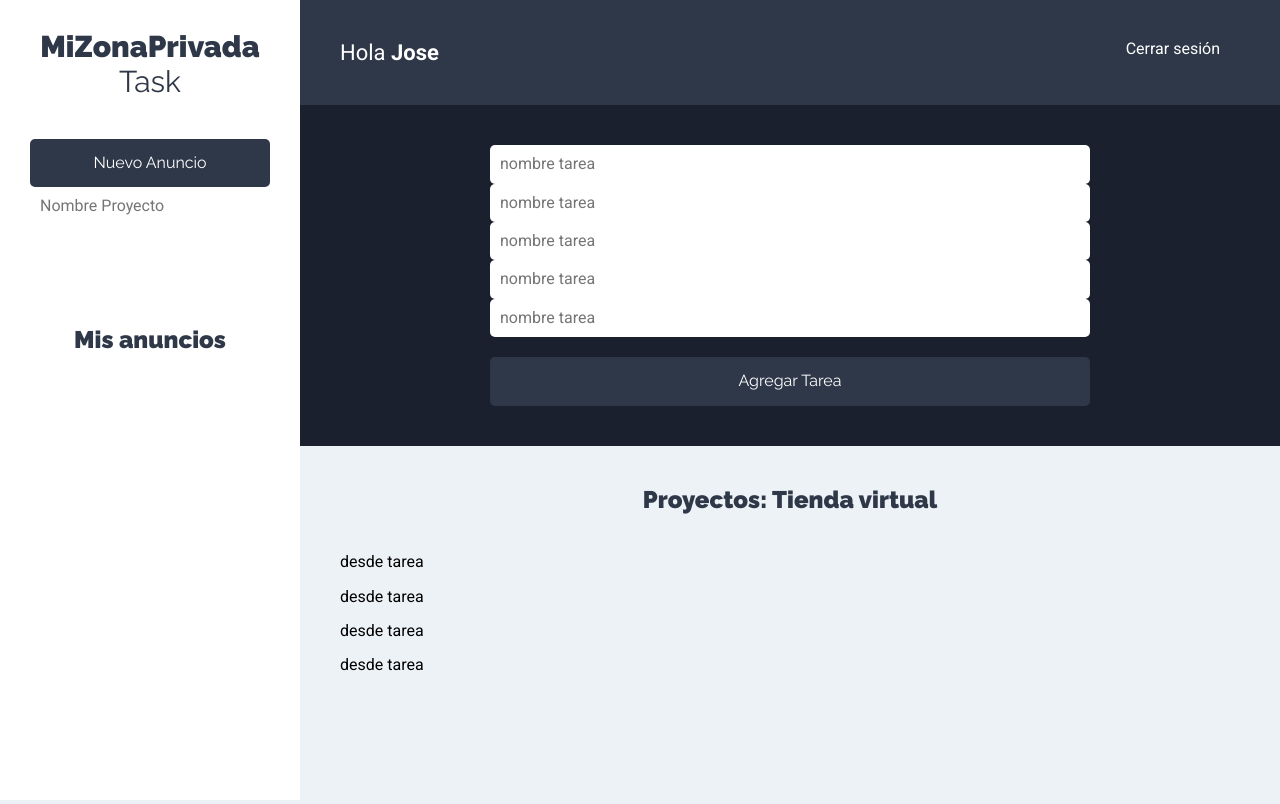
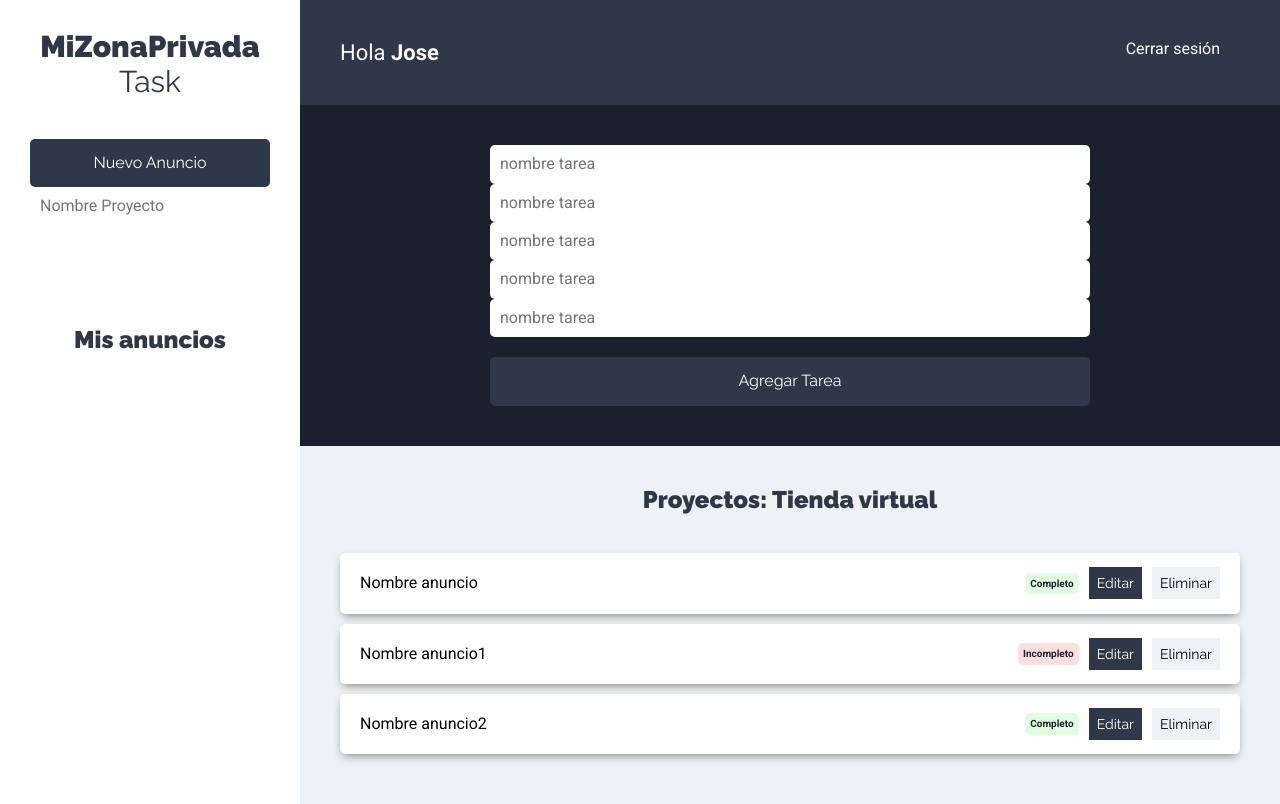
Before and after one commit to gradosj/wallafront, a React (Create React App) app: page /anuncios in a window 1280 px wide. Built offline with nearby package versions, Linux system fonts and the light colour scheme.

Commit message:
añadimos listados de anuncios

```diff
--- a/src/components/anuncios/ListadoAnuncios.js
+++ b/src/components/anuncios/ListadoAnuncios.js
@@ -5,21 +5,21 @@ const ListadoAnuncios = () => {
 
     const anuncios = [
         {nombre: 'Nombre anuncio', estado: true},
-        {nombre: 'Nombre anuncio1', estado: true},
+        {nombre: 'Nombre anuncio1', estado: false},
         {nombre: 'Nombre anuncio2', estado: true},
-        {nombre: 'Nombre anuncio3', estado: true},
+
     ];
   return (
     <Fragment>
       <h2>Proyectos: Tienda virtual</h2>
 
-      <ul className="listado-anuncios">
+      <ul className="listado-tarea">
           {anuncios.length === 0
             ? (<li className="misAnuncios"><p>No hay anuncios</p></li>)
-            : anuncios.map(misAnuncios => (
-                <MisAnuncios misAnuncios={anuncios}>
+            : anuncios.map(anuncios => (
+                <MisAnuncios misAnuncios={anuncios}/>
 
-                </MisAnuncios>
+
             ))
           }
       </ul>
--- a/src/components/anuncios/MisAnuncios.js
+++ b/src/components/anuncios/MisAnuncios.js
@@ -1,7 +1,54 @@
 import React from 'react'
 
-const MisAnuncios = () => {
-    return (<p> desde tarea</p>);
+
+/* Desde tareas  TAREA*/
+
+const MisAnuncios = ({misAnuncios}) => {
+    console.log('desde Mis anuncios');
+    console.log(misAnuncios);
+    return (
+    <li className="tarea sombra">
+
+        <p>{misAnuncios.nombre}</p>
+        <div className="estado">
+            {misAnuncios.estado
+            ?
+                (
+                    <button
+                        type="buttom"
+                        className="completo"
+                        >Completo</button>
+
+             )
+            :
+                (
+                    <button
+                        type="buttom"
+                        className="incompleto"
+                        >Incompleto</button>
+
+            )
+
+            }
+        </div>
+        <div className="acciones">
+            <button
+                type="button"
+                className="btn btn-primario">
+                Editar
+            </button>
+
+            <button
+            type="button"
+            className="btn btn-secundario">
+
+                Eliminar
+            </button>
+
+        </div>
+    </li>
+    );
+
 }
 
 export default MisAnuncios;
```
